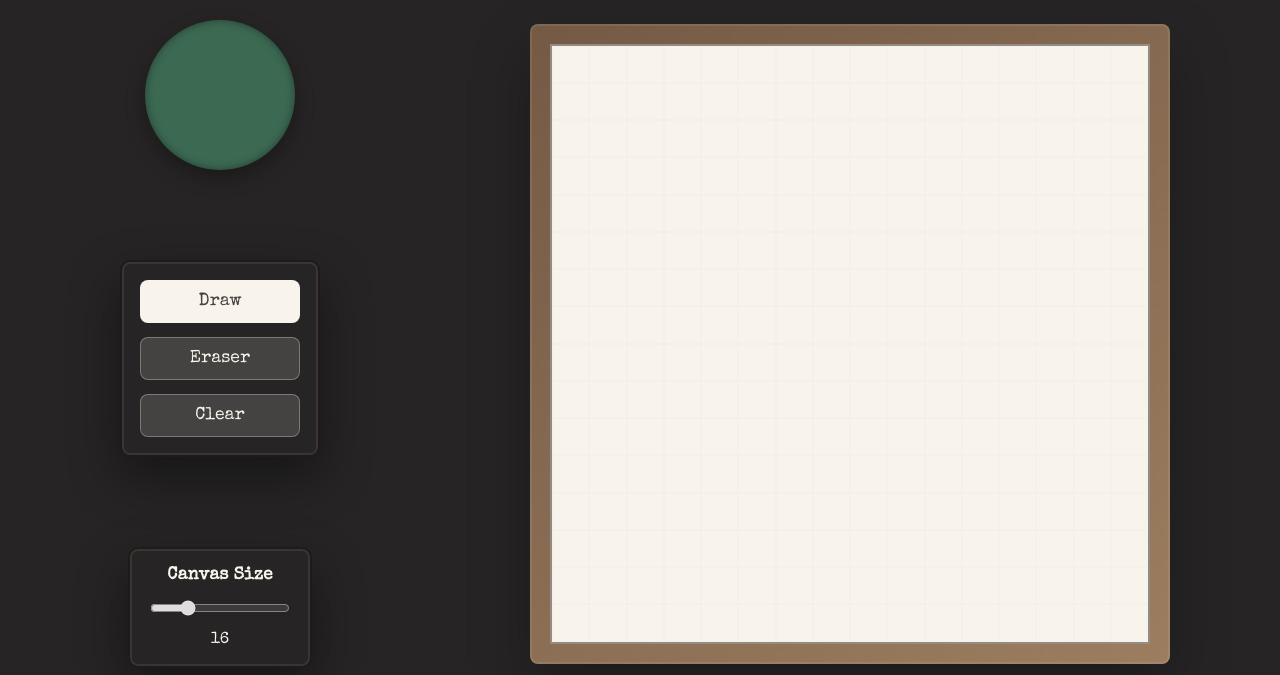
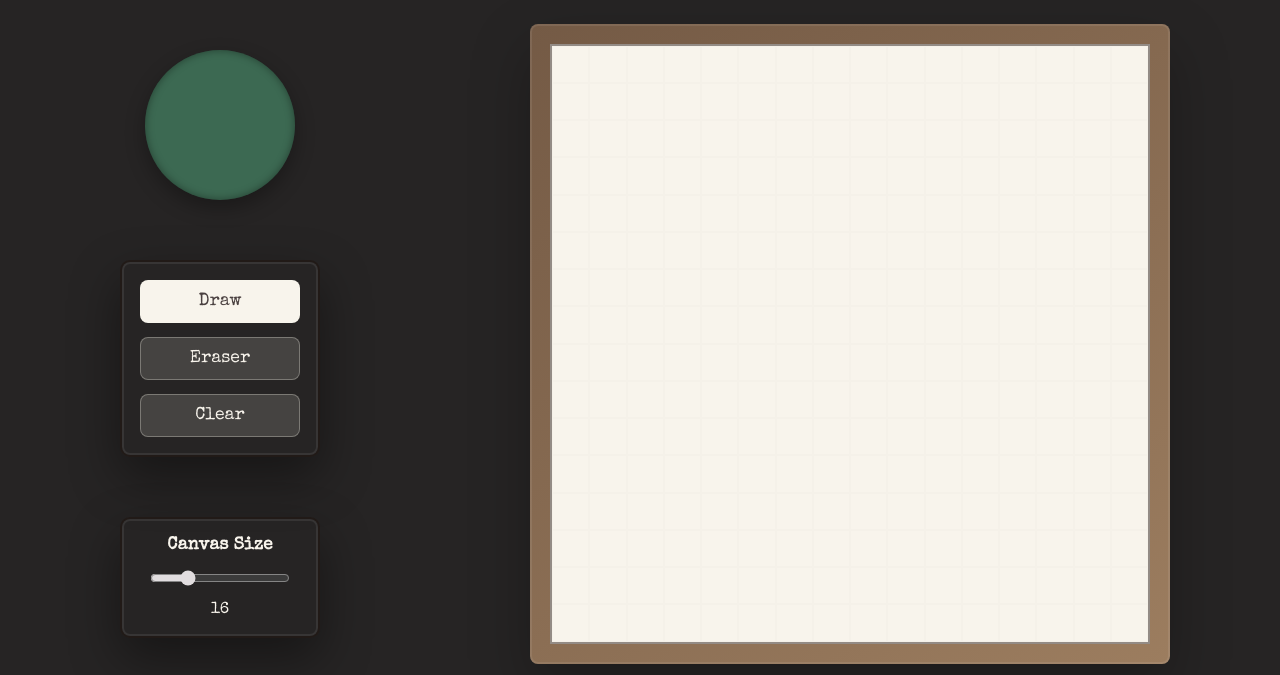
Before and after one commit to Lenax3/etch-a-sketch, a plain HTML site: page index.html in a window 1280 px wide. Shown: the part 125-800 px from the top of the page. Drawn offline with nearby package versions, Linux system fonts and the light colour scheme.

Commit message:
Final Result

```diff
--- a/styles.css
+++ b/styles.css
@@ -40,12 +40,13 @@ body {
     flex-direction: column;
     align-items: center;
 
-    gap: 90px;
+    gap: 60px;
     width: 220px;
 }
 
 /* CONTROL PANELS */
 .controls {
+    width: 200px;
     display: flex;
     flex-direction: column;
     align-items: center;
```
